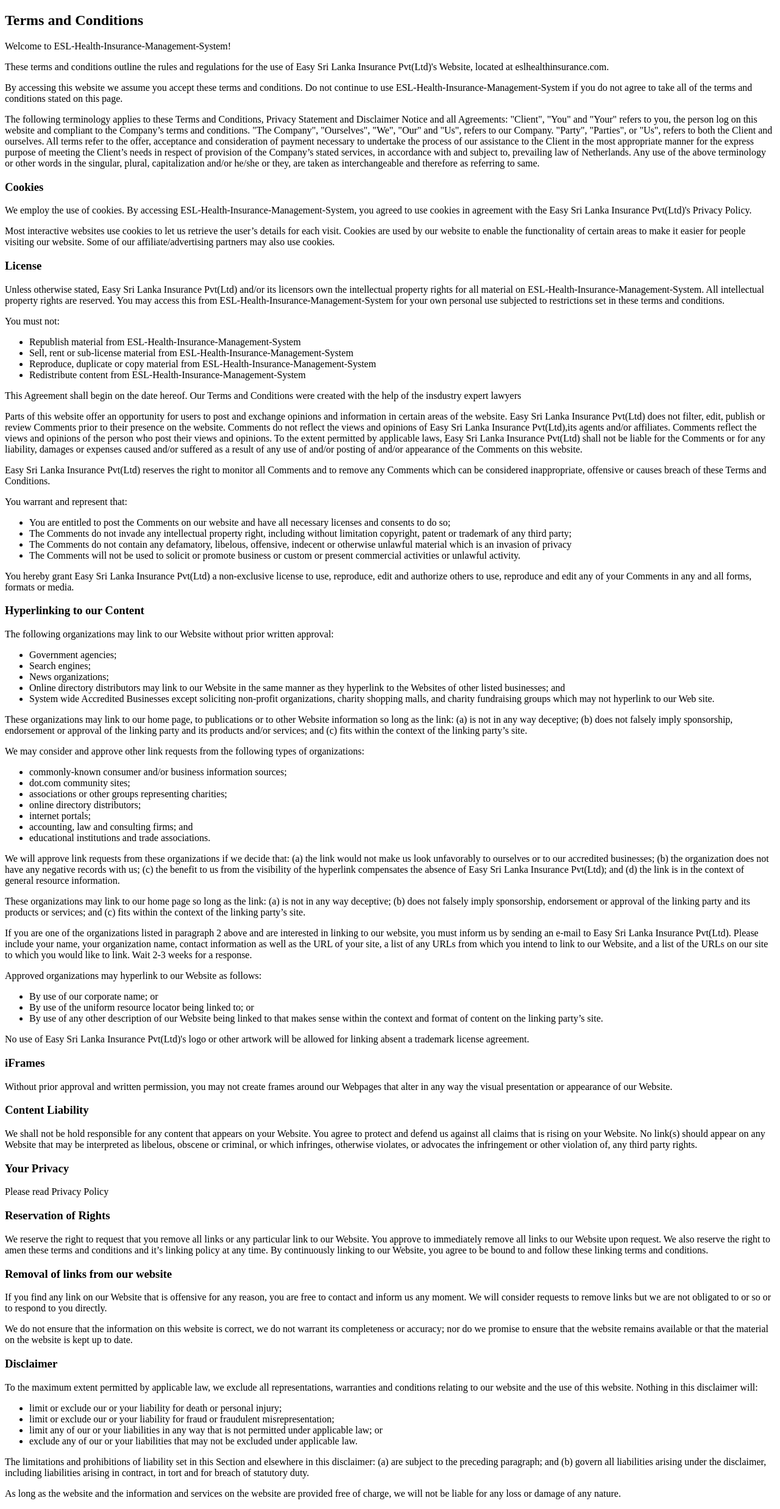
After one commit to ThulinaWickramasinghe/ESL-Health-Insurance-Management-System_, a PHP site: page /TermsConditions.html in a window 1280 px wide. The commit adds this page. Shown: the whole page at 61% size. Run offline with PHP 8.4, Linux system fonts and the light colour scheme.

Commit message:
category,about pages updated. terms and conditions page added
content were added to the about page and category page.
terms and conditions page was created by @pravindugimhan

Co-Authored-By: pravindugimhan <84378961+pravindugimhan@users.noreply.github.com>

```diff
--- /dev/null
+++ b/TermsConditions.html
@@ -0,0 +1,150 @@
+<!-- saved from url=(0161)file:///C:/Users/user/AppData/Local/Packages/microsoft.windowscommunicationsapps_8wekyb3d8bbwe/LocalState/Files/S0/1/Attachments/term%20and%20condition[937].html -->
+<!DOCTYPE html>
+<html>
+
+<head>
+    <meta http-equiv="Content-Type" content="text/html; charset=UTF-8">
+    <title>ESL Health Insurance - Terms and Conditions</title>
+</head>
+
+<body>
+    <h2><strong>Terms and Conditions</strong></h2>
+
+    <p>Welcome to ESL-Health-Insurance-Management-System!</p>
+
+    <p>These terms and conditions outline the rules and regulations for the use of Easy Sri Lanka Insurance Pvt(Ltd)'s Website, located at eslhealthinsurance.com.</p>
+
+    <p>By accessing this website we assume you accept these terms and conditions. Do not continue to use ESL-Health-Insurance-Management-System if you do not agree to take all of the terms and conditions stated on this page.</p>
+
+    <p>The following terminology applies to these Terms and Conditions, Privacy Statement and Disclaimer Notice and all Agreements: "Client", "You" and "Your" refers to you, the person log on this website and compliant to the Company’s terms and conditions.
+        "The Company", "Ourselves", "We", "Our" and "Us", refers to our Company. "Party", "Parties", or "Us", refers to both the Client and ourselves. All terms refer to the offer, acceptance and consideration of payment necessary to undertake the process
+        of our assistance to the Client in the most appropriate manner for the express purpose of meeting the Client’s needs in respect of provision of the Company’s stated services, in accordance with and subject to, prevailing law of Netherlands. Any
+        use of the above terminology or other words in the singular, plural, capitalization and/or he/she or they, are taken as interchangeable and therefore as referring to same.</p>
+
+    <h3><strong>Cookies</strong></h3>
+
+    <p>We employ the use of cookies. By accessing ESL-Health-Insurance-Management-System, you agreed to use cookies in agreement with the Easy Sri Lanka Insurance Pvt(Ltd)'s Privacy Policy. </p>
+
+    <p>Most interactive websites use cookies to let us retrieve the user’s details for each visit. Cookies are used by our website to enable the functionality of certain areas to make it easier for people visiting our website. Some of our affiliate/advertising
+        partners may also use cookies.</p>
+
+    <h3><strong>License</strong></h3>
+
+    <p>Unless otherwise stated, Easy Sri Lanka Insurance Pvt(Ltd) and/or its licensors own the intellectual property rights for all material on ESL-Health-Insurance-Management-System. All intellectual property rights are reserved. You may access this from
+        ESL-Health-Insurance-Management-System for your own personal use subjected to restrictions set in these terms and conditions.</p>
+
+    <p>You must not:</p>
+    <ul>
+        <li>Republish material from ESL-Health-Insurance-Management-System</li>
+        <li>Sell, rent or sub-license material from ESL-Health-Insurance-Management-System</li>
+        <li>Reproduce, duplicate or copy material from ESL-Health-Insurance-Management-System</li>
+        <li>Redistribute content from ESL-Health-Insurance-Management-System</li>
+    </ul>
+
+    <p>This Agreement shall begin on the date hereof. Our Terms and Conditions were created with the help of the insdustry expert lawyers </p>
+    <p>Parts of this website offer an opportunity for users to post and exchange opinions and information in certain areas of the website. Easy Sri Lanka Insurance Pvt(Ltd) does not filter, edit, publish or review Comments prior to their presence on the
+        website. Comments do not reflect the views and opinions of Easy Sri Lanka Insurance Pvt(Ltd),its agents and/or affiliates. Comments reflect the views and opinions of the person who post their views and opinions. To the extent permitted by applicable
+        laws, Easy Sri Lanka Insurance Pvt(Ltd) shall not be liable for the Comments or for any liability, damages or expenses caused and/or suffered as a result of any use of and/or posting of and/or appearance of the Comments on this website.
+    </p>
+
+    <p>Easy Sri Lanka Insurance Pvt(Ltd) reserves the right to monitor all Comments and to remove any Comments which can be considered inappropriate, offensive or causes breach of these Terms and Conditions.</p>
+
+    <p>You warrant and represent that:</p>
+
+    <ul>
+        <li>You are entitled to post the Comments on our website and have all necessary licenses and consents to do so;</li>
+        <li>The Comments do not invade any intellectual property right, including without limitation copyright, patent or trademark of any third party;</li>
+        <li>The Comments do not contain any defamatory, libelous, offensive, indecent or otherwise unlawful material which is an invasion of privacy</li>
+        <li>The Comments will not be used to solicit or promote business or custom or present commercial activities or unlawful activity.</li>
+    </ul>
+
+    <p>You hereby grant Easy Sri Lanka Insurance Pvt(Ltd) a non-exclusive license to use, reproduce, edit and authorize others to use, reproduce and edit any of your Comments in any and all forms, formats or media.</p>
+
+    <h3><strong>Hyperlinking to our Content</strong></h3>
+
+    <p>The following organizations may link to our Website without prior written approval:</p>
+
+    <ul>
+        <li>Government agencies;</li>
+        <li>Search engines;</li>
+        <li>News organizations;</li>
+        <li>Online directory distributors may link to our Website in the same manner as they hyperlink to the Websites of other listed businesses; and</li>
+        <li>System wide Accredited Businesses except soliciting non-profit organizations, charity shopping malls, and charity fundraising groups which may not hyperlink to our Web site.</li>
+    </ul>
+
+    <p>These organizations may link to our home page, to publications or to other Website information so long as the link: (a) is not in any way deceptive; (b) does not falsely imply sponsorship, endorsement or approval of the linking party and its products
+        and/or services; and (c) fits within the context of the linking party’s site.</p>
+
+    <p>We may consider and approve other link requests from the following types of organizations:</p>
+
+    <ul>
+        <li>commonly-known consumer and/or business information sources;</li>
+        <li>dot.com community sites;</li>
+        <li>associations or other groups representing charities;</li>
+        <li>online directory distributors;</li>
+        <li>internet portals;</li>
+        <li>accounting, law and consulting firms; and</li>
+        <li>educational institutions and trade associations.</li>
+    </ul>
+
+    <p>We will approve link requests from these organizations if we decide that: (a) the link would not make us look unfavorably to ourselves or to our accredited businesses; (b) the organization does not have any negative records with us; (c) the benefit
+        to us from the visibility of the hyperlink compensates the absence of Easy Sri Lanka Insurance Pvt(Ltd); and (d) the link is in the context of general resource information.</p>
+
+    <p>These organizations may link to our home page so long as the link: (a) is not in any way deceptive; (b) does not falsely imply sponsorship, endorsement or approval of the linking party and its products or services; and (c) fits within the context
+        of the linking party’s site.</p>
+
+    <p>If you are one of the organizations listed in paragraph 2 above and are interested in linking to our website, you must inform us by sending an e-mail to Easy Sri Lanka Insurance Pvt(Ltd). Please include your name, your organization name, contact information
+        as well as the URL of your site, a list of any URLs from which you intend to link to our Website, and a list of the URLs on our site to which you would like to link. Wait 2-3 weeks for a response.</p>
+
+    <p>Approved organizations may hyperlink to our Website as follows:</p>
+
+    <ul>
+        <li>By use of our corporate name; or</li>
+        <li>By use of the uniform resource locator being linked to; or</li>
+        <li>By use of any other description of our Website being linked to that makes sense within the context and format of content on the linking party’s site.</li>
+    </ul>
+
+    <p>No use of Easy Sri Lanka Insurance Pvt(Ltd)'s logo or other artwork will be allowed for linking absent a trademark license agreement.</p>
+
+    <h3><strong>iFrames</strong></h3>
+
+    <p>Without prior approval and written permission, you may not create frames around our Webpages that alter in any way the visual presentation or appearance of our Website.</p>
+
+    <h3><strong>Content Liability</strong></h3>
+
+    <p>We shall not be hold responsible for any content that appears on your Website. You agree to protect and defend us against all claims that is rising on your Website. No link(s) should appear on any Website that may be interpreted as libelous, obscene
+        or criminal, or which infringes, otherwise violates, or advocates the infringement or other violation of, any third party rights.</p>
+
+    <h3><strong>Your Privacy</strong></h3>
+
+    <p>Please read Privacy Policy</p>
+
+    <h3><strong>Reservation of Rights</strong></h3>
+
+    <p>We reserve the right to request that you remove all links or any particular link to our Website. You approve to immediately remove all links to our Website upon request. We also reserve the right to amen these terms and conditions and it’s linking
+        policy at any time. By continuously linking to our Website, you agree to be bound to and follow these linking terms and conditions.</p>
+
+    <h3><strong>Removal of links from our website</strong></h3>
+
+    <p>If you find any link on our Website that is offensive for any reason, you are free to contact and inform us any moment. We will consider requests to remove links but we are not obligated to or so or to respond to you directly.</p>
+
+    <p>We do not ensure that the information on this website is correct, we do not warrant its completeness or accuracy; nor do we promise to ensure that the website remains available or that the material on the website is kept up to date.</p>
+
+    <h3><strong>Disclaimer</strong></h3>
+
+    <p>To the maximum extent permitted by applicable law, we exclude all representations, warranties and conditions relating to our website and the use of this website. Nothing in this disclaimer will:</p>
+
+    <ul>
+        <li>limit or exclude our or your liability for death or personal injury;</li>
+        <li>limit or exclude our or your liability for fraud or fraudulent misrepresentation;</li>
+        <li>limit any of our or your liabilities in any way that is not permitted under applicable law; or</li>
+        <li>exclude any of our or your liabilities that may not be excluded under applicable law.</li>
+    </ul>
+
+    <p>The limitations and prohibitions of liability set in this Section and elsewhere in this disclaimer: (a) are subject to the preceding paragraph; and (b) govern all liabilities arising under the disclaimer, including liabilities arising in contract,
+        in tort and for breach of statutory duty.</p>
+
+    <p>As long as the website and the information and services on the website are provided free of charge, we will not be liable for any loss or damage of any nature.</p>
+</body>
+
+</html>
```
Also changed, not shown: about.html (+10 -1 lines), category.html (+32 -45 lines), styles/categoryStyle.css (+14 -32 lines), images/employerPan.jpeg (added), images/individualAndFamilyPlan.jpeg (added), images/individualAndFamilyPlanResized.jpeg (added), images/medicaidPlan.jpeg (added), images/medicare-couple.jpeg (added), images/medicare-coupleFinal.jpeg (added), images/medicare-coupleFinale.jpeg (added), images/medicare-coupleResized.jpeg (added).
